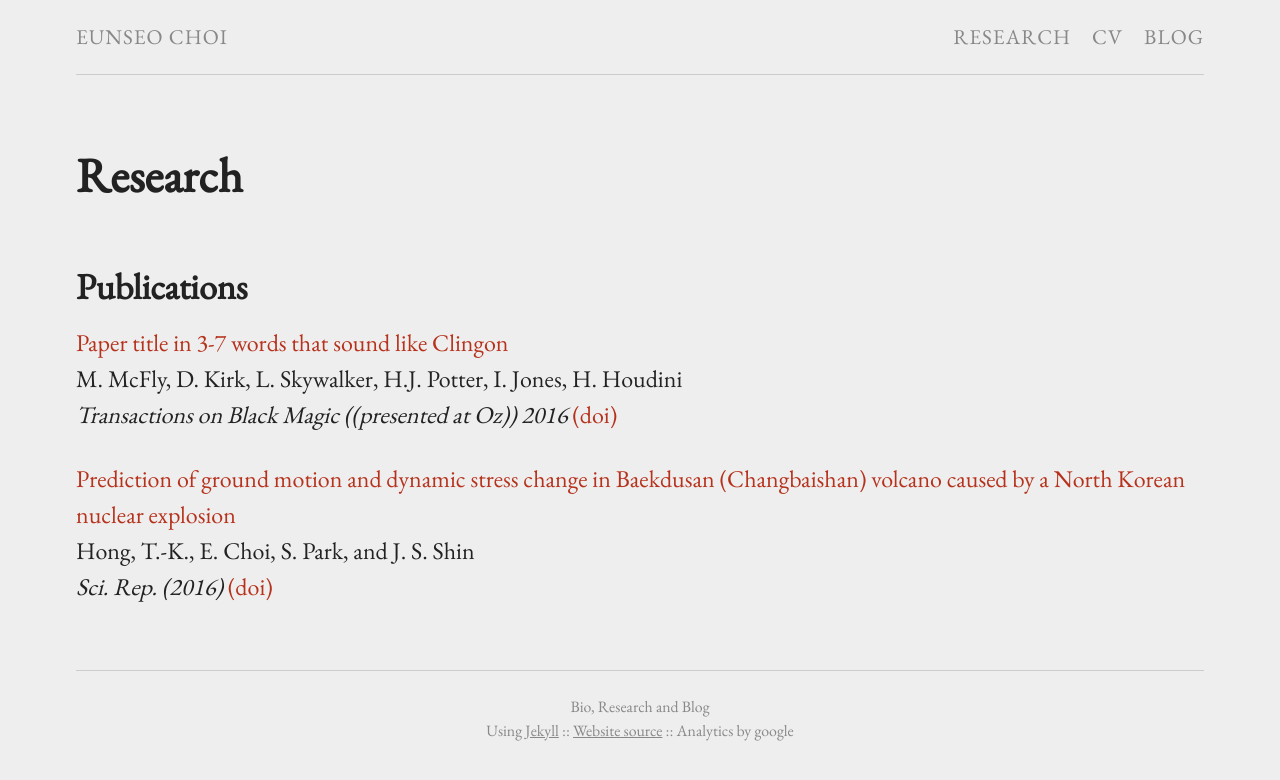
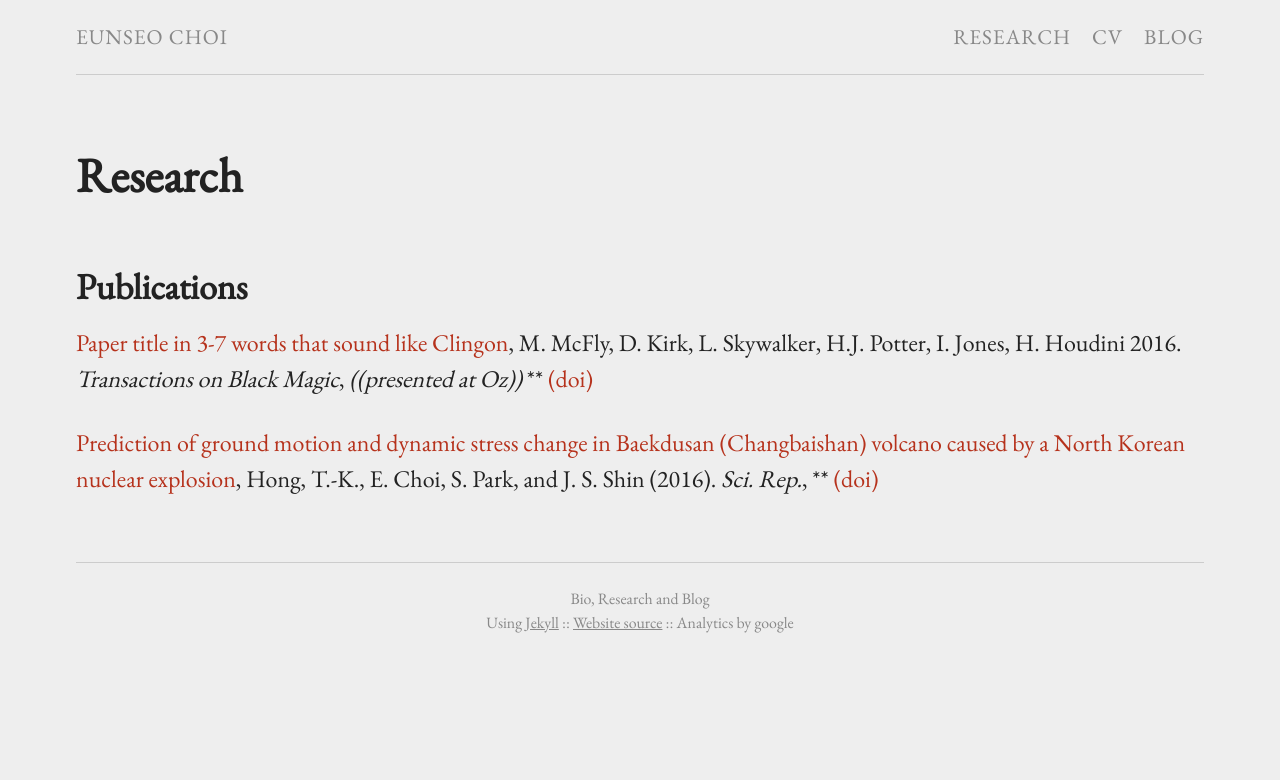
Before and after one commit to echoi/echoi.github.io, a Jekyll site: the page built from research.md, in a window 1280 px wide. Shown: the top 780 px of the page. Built offline with Jekyll 4.4.1, drawn with Linux system fonts in a browser that asks for light colours.

Commit message:
changed format slightly

```diff
--- a/research.md
+++ b/research.md
@@ -24,9 +24,10 @@
 ## Publications
 
 {% for pub in page.pubs %}
-{% if pub.internal %}[{{pub.title}}]({{pub.url | prepend: site.baseurl}}){% else %}[{{pub.title}}]({{pub.url}}){% endif %}<br />
-{{pub.author}}<br />
-*{{pub.journal}}*
+{% if pub.internal %}[{{pub.title}}]({{pub.url | prepend: site.baseurl}}){% else %}[{{pub.title}}]({{pub.url}}){% endif %},
+{{pub.author}}
+{{pub.year}}.
+*{{pub.journal}}*,
 {% if pub.note %} *({{pub.note}})*
-{% endif %} *{{pub.year}}* [(doi)]({{pub.doi}})
+{% endif %} ** [(doi)]({{pub.doi}})
 {% endfor %}
```
